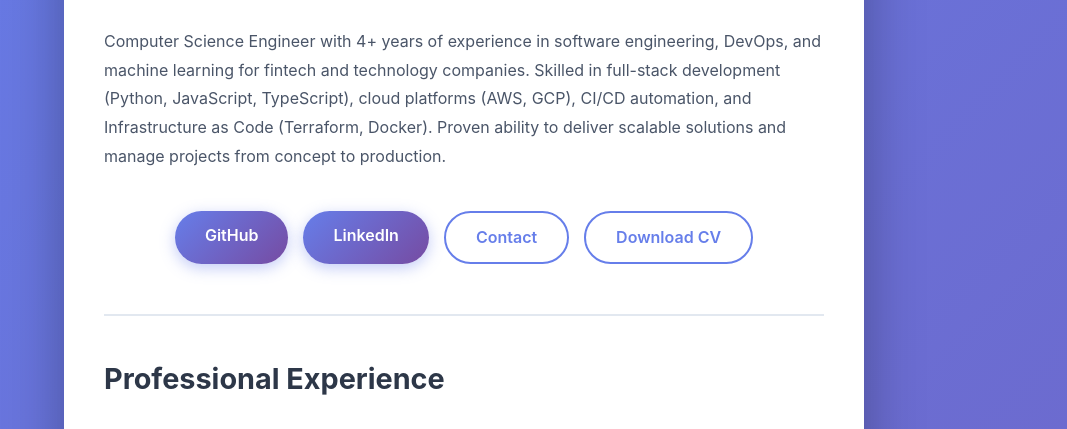
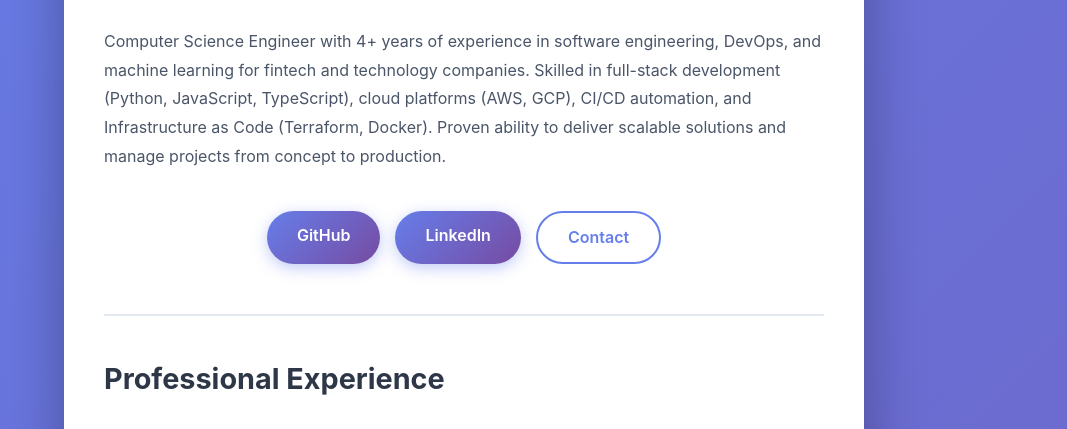
Before and after one commit to deskobar/deskobar.github.io, a plain HTML site: page index.html in a window 1280 px wide. Shown: the part 368-797 px from the top of the page, without its empty margins (176-1243 px from the left). Drawn offline with Linux system fonts and the light colour scheme.

Commit message:
remove CV download link from personal website

```diff
--- a/index.html
+++ b/index.html
@@ -438,9 +438,6 @@
             <a href="mailto:david.escobar.rojas@gmail.com" class="btn btn-secondary">
                 <span>Contact</span>
             </a>
-            <a href="https://github.com/deskobar/cv/releases/latest" class="btn btn-secondary" target="_blank">
-                <span>Download CV</span>
-            </a>
         </div>
 
         <div class="experience">
```
